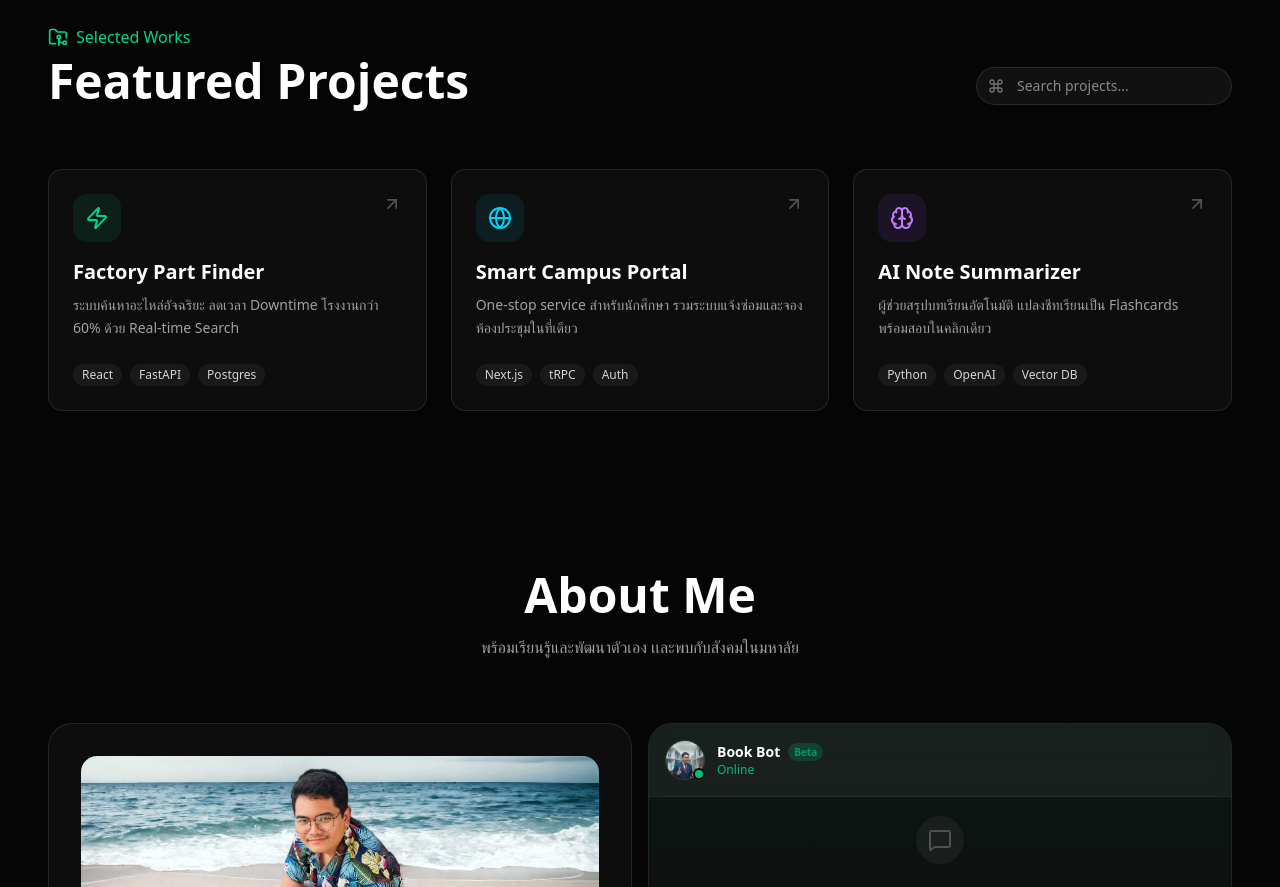
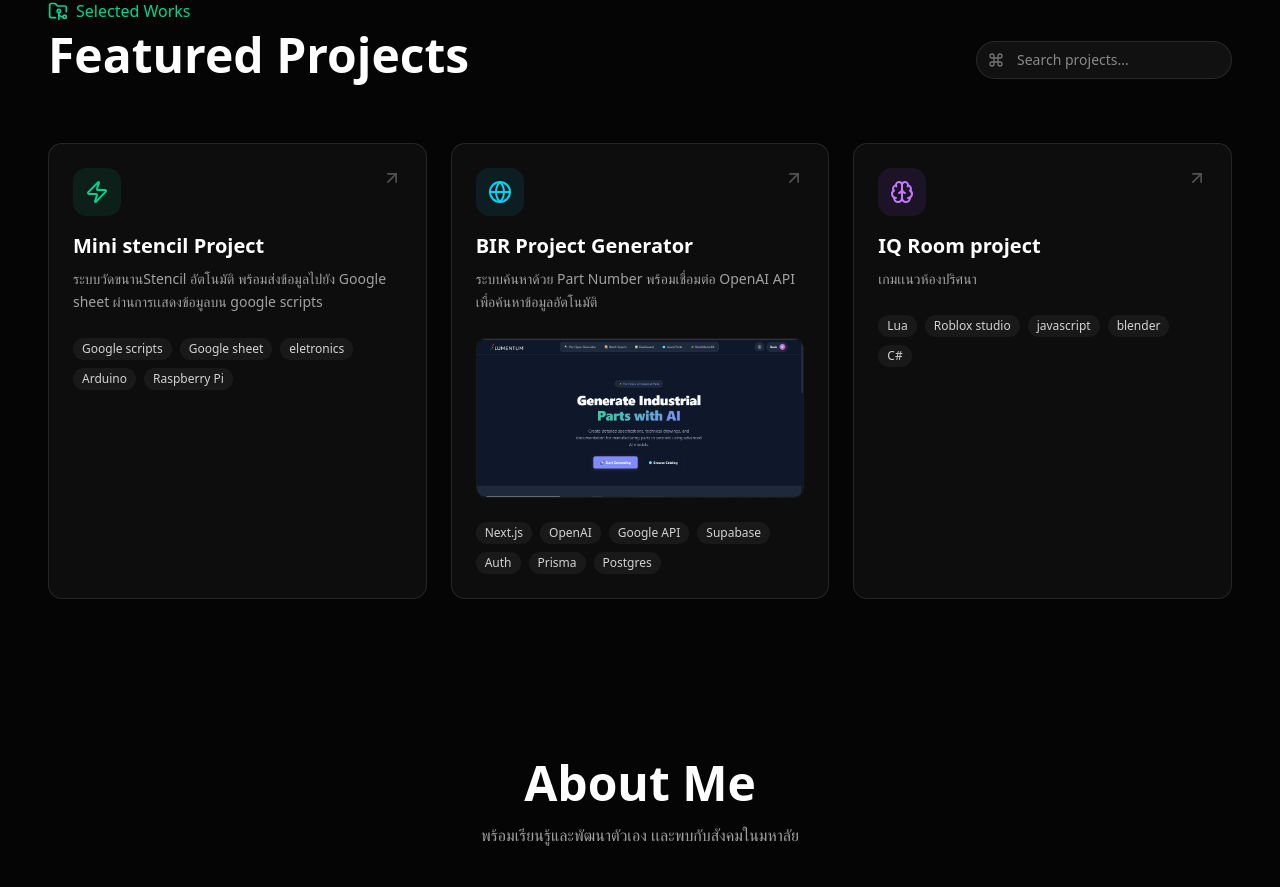
Before and after one commit to WhitRose37/Myportfolio, a Next.js app in the folder my-portfolio/: page / in a window 1280 px wide. Shown: the part 991-1878 px from the top of the page. Built offline with nearby package versions, Linux system fonts and the light colour scheme.

Commit message:
fix por bug

```diff
--- a/my-portfolio/app/portfolio_it_neon_code_theme_th.jsx
+++ b/my-portfolio/app/portfolio_it_neon_code_theme_th.jsx
@@ -133,7 +133,6 @@ const TiltCard = ({ children, className = "" }) => {
   );
 };
 
-// --- Fake data ---
 const skills = [
   { group: "Frontend", items: ["React", "TypeScript", "Next.js", "TailwindCSS", "Framer Motion"] },
   { group: "Backend", items: ["Node.js", "Express", "Prisma", "PostgreSQL", "Supabase"] },
@@ -142,25 +141,26 @@ const skills = [
 
 const projects = [
   {
-    title: "Factory Part Finder",
-    blurb: "ระบบค้นหาอะไหล่อัจฉริยะ ลดเวลา Downtime โรงงานกว่า 60% ด้วย Real-time Search",
-    tags: ["React", "FastAPI", "Postgres"],
-    link: "#",
+    title: "Mini stencil Project",
+    blurb: "ระบบวัดขนานStencil อัตโนมัติ พร้อมส่งข้อมูลไปยัง Google sheet ผ่านการเเสดงข้อมูลบน google scripts",
+    tags: ["Google scripts", "Google sheet", "eletronics", "Arduino", "Raspberry Pi"],
+    link: "https://drive.google.com/drive/folders/1So-FIOQ4W18YrYEu4pjZCkcY52GDow5J?usp=sharing",
     icon: Zap,
     color: "emerald"
   },
   {
-    title: "Smart Campus Portal",
-    blurb: "One-stop service สำหรับนักศึกษา รวมระบบแจ้งซ่อมและจองห้องประชุมในที่เดียว",
-    tags: ["Next.js", "tRPC", "Auth"],
-    link: "#",
+    title: "BIR Project Generator",
+    blurb: "ระบบค้นหาด้วย Part Number พร้อมเชื่อมต่อ OpenAI API เพื่อค้นหาข้อมูลอัตโนมัติ ",
+    tags: ["Next.js", "OpenAI", "Google API", "Supabase", "Auth", "Prisma", "Postgres"],
+    link: "https://bir-final-deploy-qbhj.vercel.app/",
     icon: Globe,
-    color: "cyan"
+    color: "cyan",
+    image: "/bir_project_v2.png"
   },
   {
-    title: "AI Note Summarizer",
-    blurb: "ผู้ช่วยสรุปบทเรียนอัตโนมัติ แปลงชีทเรียนเป็น Flashcards พร้อมสอบในคลิกเดียว",
-    tags: ["Python", "OpenAI", "Vector DB"],
+    title: "IQ Room project",
+    blurb: "เกมเเนวห้องปริศนา ",
+    tags: ["Lua", "Roblox studio", "javascript", "blender", "C#"],
     link: "#",
     icon: Brain,
     color: "purple"
@@ -363,13 +363,13 @@ export default function Portfolio() {
             </motion.div>
 
             <h1 className="text-5xl md:text-7xl font-bold tracking-tight leading-[1.1] mb-6">
-              Building <br />
+              Crafting <br />
               <span className="relative inline-block">
                 <span className="absolute -inset-1 bg-gradient-to-r from-emerald-500 to-cyan-500 blur-2xl opacity-20"></span>
-                <GradientText>Digital Experiences</GradientText>
+                <GradientText>The Future</GradientText>
               </span>
               <br />
-              That Matter.
+              With Code.
             </h1>
 
             <p className="text-lg text-neutral-400 max-w-lg leading-relaxed mb-8">
@@ -557,7 +557,7 @@ export default function Portfolio() {
                 viewport={{ once: true }}
                 transition={{ delay: idx * 0.1 }}
               >
-                <SpotlightCard color={project.color} className="h-full flex flex-col">
+                <SpotlightCard color={project.color} className="h-full flex flex-col overflow-hidden">
                   <div className="p-6 flex-1 flex flex-col">
                     <div className="flex justify-between items-start mb-4">
                       <div className={`p-3 rounded-xl bg-${project.color}-500/10`}>
@@ -570,6 +570,17 @@ export default function Portfolio() {
                     <p className="text-neutral-400 text-sm leading-relaxed mb-6 flex-1">
                       {project.blurb}
                     </p>
+
+                    {project.image && (
+                      <div className="w-full h-40 overflow-hidden rounded-lg border border-white/5 relative group-hover:border-white/10 transition-colors mb-6">
+                        <img
+                          src={project.image}
+                          alt={project.title}
+                          className="w-full h-full object-cover transition-transform duration-500 group-hover:scale-105"
+                        />
+                        <div className={`absolute inset-0 bg-${project.color}-500/10 mix-blend-overlay opacity-0 group-hover:opacity-100 transition-opacity`} />
+                      </div>
+                    )}
 
                     <div className="flex flex-wrap gap-2 mt-auto">
                       {project.tags.map(tag => (
```
Also changed, not shown: my-portfolio/public/bir_project.png (added), my-portfolio/public/bir_project_v2.png (added).
